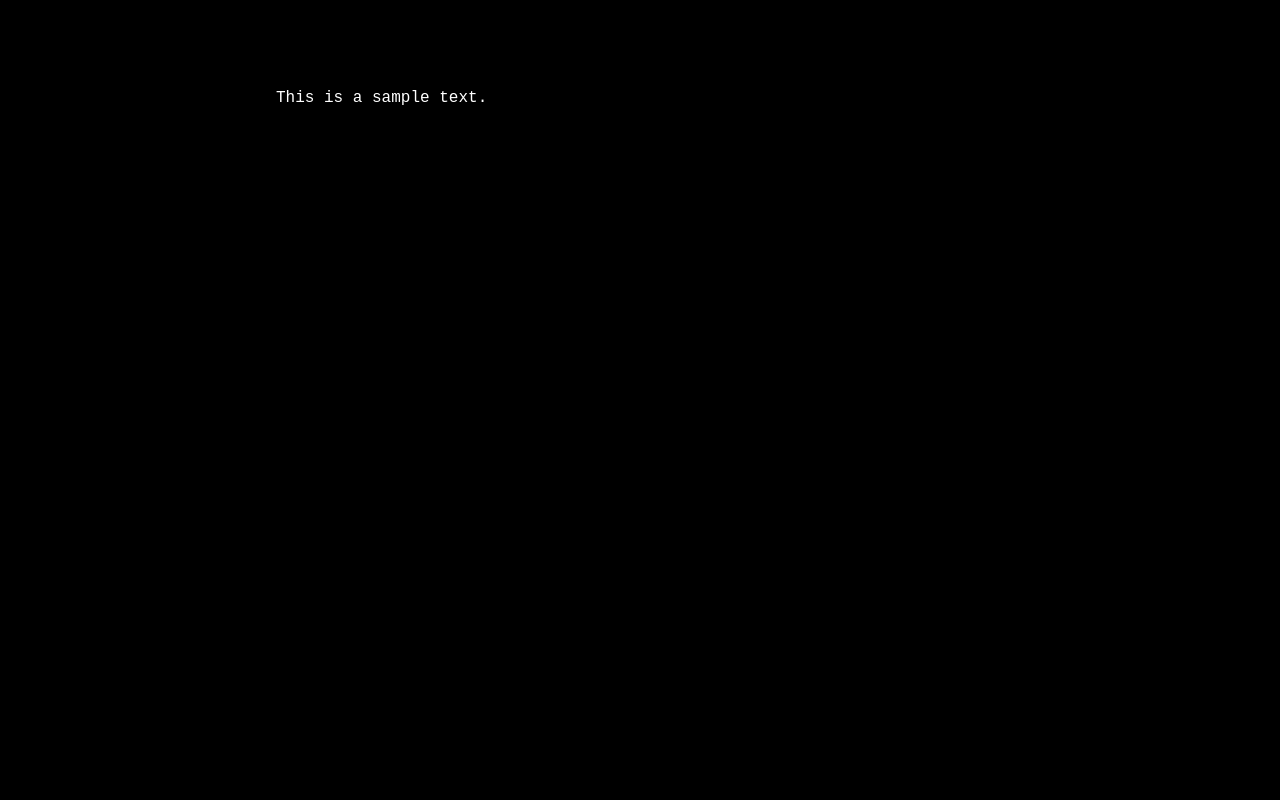
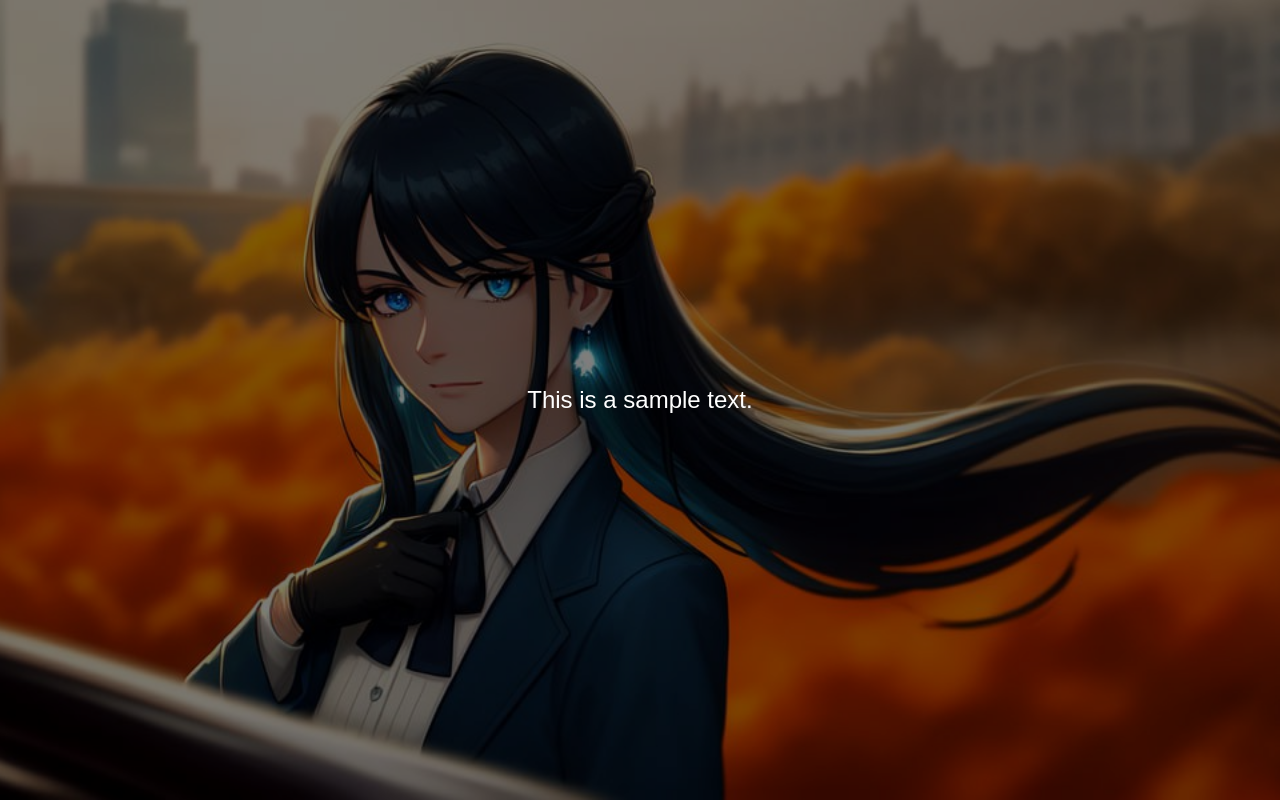
Before and after one commit to kbekulov/VisualNovelJS, a plain HTML site: page index.htm in a window 1280 px wide. Drawn offline with Linux system fonts and the light colour scheme.

Commit message:
Adding background image and backdrop for container

```diff
--- a/index.htm
+++ b/index.htm
@@ -6,10 +6,10 @@
   <link rel="stylesheet" href="style.css">
   <title>Typewriter Effect</title>
 </head>
-<body onclick="typeText()">
-  <div class="container">
-    <div id="text" class="text"></div>
-  </div>
+<body>
+  <div class="background"></div>
+  <div class="container"></div>
+  <img id="flipping-page" src="flipping-page.gif" alt="Flipping page" style="display: none;">
   <script src="script.js"></script>
 </body>
 </html>
--- a/script.js
+++ b/script.js
@@ -1,3 +1,22 @@
+const background = document.querySelector(".background");
+
+function fadeIn(element, duration) {
+  let opacity = 0;
+  const interval = 10;
+  const step = interval / (duration / 1000);
+
+  const fadeInInterval = setInterval(() => {
+    opacity += step;
+    if (opacity >= 1) {
+      clearInterval(fadeInInterval);
+      opacity = 1;
+    }
+    element.style.opacity = opacity;
+  }, interval);
+}
+
+fadeIn(background, 2000);
+
 const container = document.querySelector(".container");
 const flippingPage = document.getElementById("flipping-page");
 
--- a/style.css
+++ b/style.css
@@ -1,24 +1,41 @@
-body {
+body, html {
+  height: 100%;
   margin: 0;
-    font-family: 'Courier New', Courier, monospace;
-    background-color: #000000;
-    color: #ffffff;
-    height: 100vh;
-    display: flex;
-    justify-content: center;
+  font-family: Arial, sans-serif;
+}
+
+.background {
+  position: absolute;
+  top: 0;
+  left: 0;
+  width: 100%;
+  height: 100%;
+  background-image: url('background.jpg');
+  background-size: cover;
+  background-position: center;
+  opacity: 0;
+  z-index: -1;
 }
 
 .container {
-    margin-top: 50px;
-    padding: 20px;
-    background-color: rgba(0, 0, 0, 0.7);
+  display: flex;
+  flex-direction: column;
+  justify-content: center;
+  align-items: center;
+  width: 100%;
+  height: 100%;
+  background-color: rgba(0, 0, 0, 0.5);
   text-align: left;
-    max-width: 60%;
-    line-height: 1.5;
-    width: 100%;
-    box-sizing: border-box;
+  font-size: 24px;
+  color: white;
 }
 
-  .text {
-    display: inline;
+p {
+  margin: 0;
 }
+
+#flipping-page {
+  width: 50px;
+  height: auto;
+  display: none;
+}
```
Also changed, not shown: background.jpg (added). Lines whose indentation alone changed are shown as unchanged.
